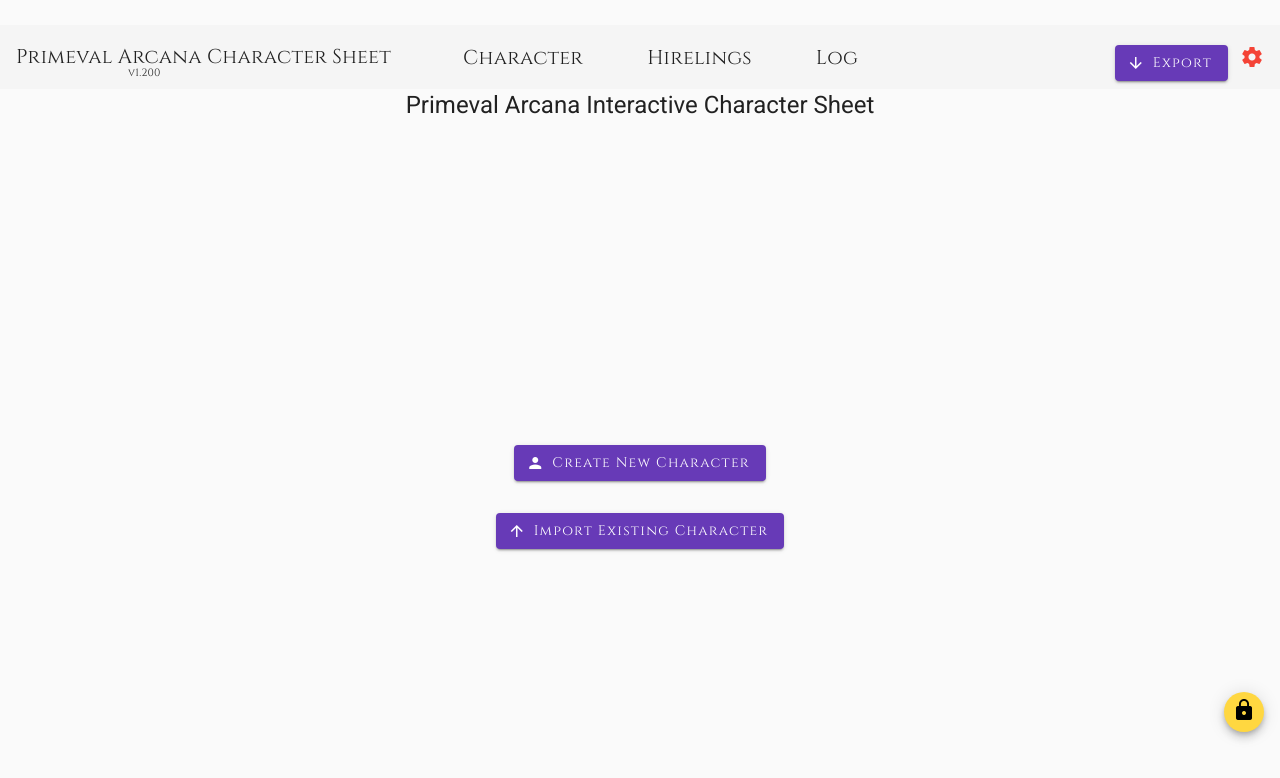
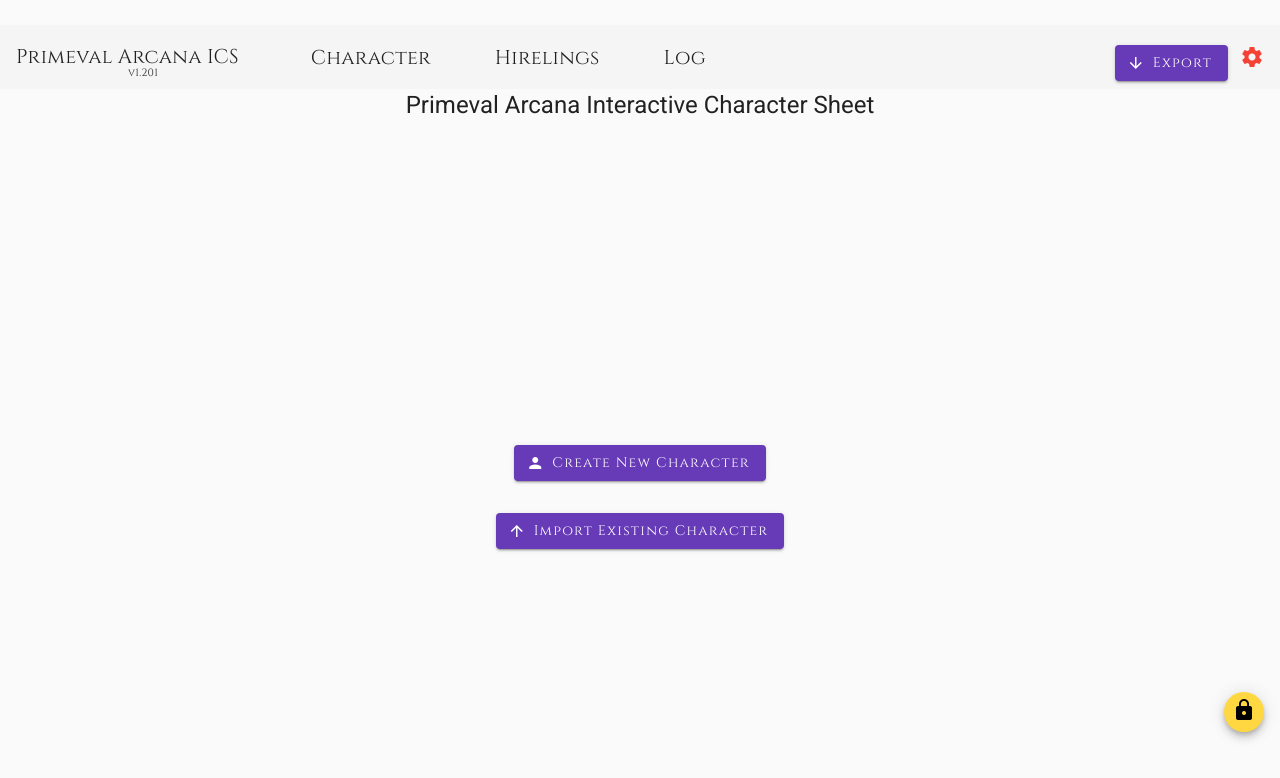
Before and after one commit to xrnm/Primeval-Arcana-Character-Sheet, an Angular app: page / in a window 1280 px wide. Shown: the top 778 px of the page. Built offline with nearby package versions, Linux system fonts and the light colour scheme.

Commit message:
Finalizing Name Update

```diff
--- a/src/app/app.component.html
+++ b/src/app/app.component.html
@@ -11,7 +11,7 @@
   </mat-sidenav>
   <mat-sidenav-content>
     <mat-toolbar id="navigation">
-      <a id="site-title" routerLink="/">Primeval Arcana Character Sheet
+      <a id="site-title" routerLink="/">Primeval Arcana ICS
         <span class="version">v{{gameService.version}}</span>
       </a>
 
@@ -58,7 +58,7 @@
       </div>
     </div>
     <mat-toolbar id="footer">
-      <a routerLink="/">Primeval Arcana Character Sheet</a>
+      <a routerLink="/">Revived Character Sheet</a>
       <small id="copyright">Copyright &copy; {{year}} Justin Edwards. All Rights Reserved. (for now)</small>
       <a id="github-logo" href="https://github.com/xrnm/odnd-character-sheet"><img
         src="/assets/images/github_logo.png"/>GitHub</a>
--- a/src/app/game.service.ts
+++ b/src/app/game.service.ts
@@ -10,14 +10,14 @@ import {NEW_GAME} from "./new_game";
 export class GameService {
   game: Game;
   lock: boolean = false;
-  version = '1.200'
+  version = '1.201'
   getGame(): Game {
     return this.game;
   }
 
   importGame(json) {
     if(!json){
-      this.titleService.setTitle('Primeval Arcana Character Sheet');
+      this.titleService.setTitle('Primeval Arcana Interactive Character Sheet (ICS)');
       return
     }
 
--- a/src/index.html
+++ b/src/index.html
@@ -2,7 +2,7 @@
 <html lang="en">
 <head>
   <meta charset="utf-8">
-  <title>Primeval Arcana Character Sheet</title>
+  <title>Primeval Arcana Interactive Character Sheet</title>
   <base href="/">
   <meta name="viewport" content="width=device-width, initial-scale=1">
 
```
Also changed, not shown: 1 other file (tests, documents, lock files or other folders).
